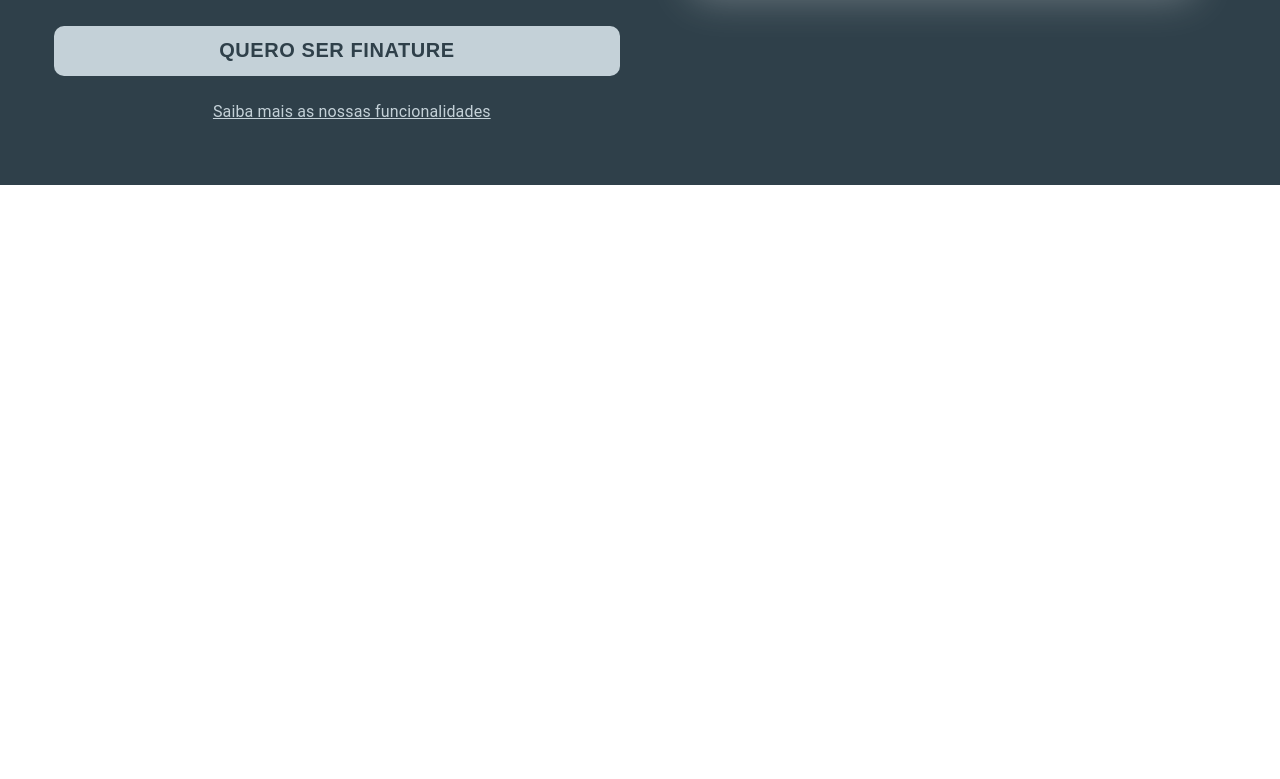
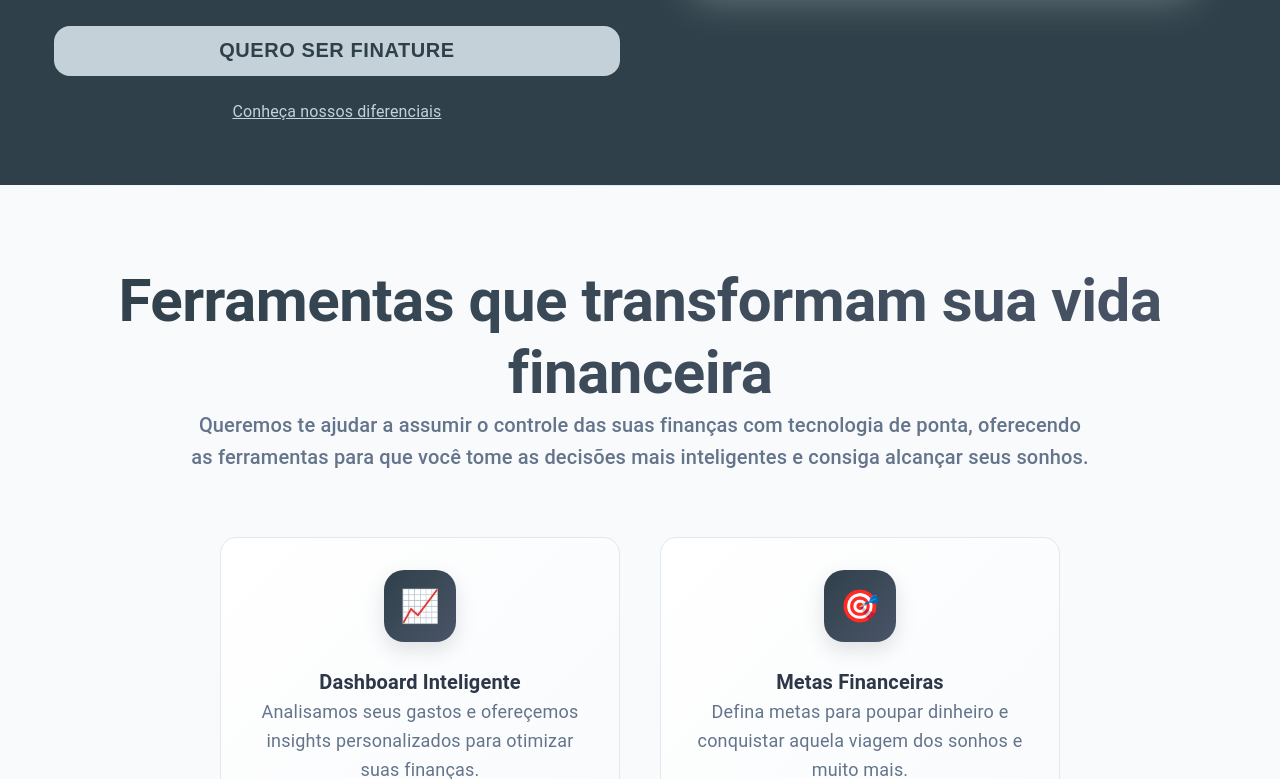
Before and after one commit to mac0350-financas/financas, a React (Vite) app in the folder client/: page /landing in a window 1280 px wide. Shown: the part 701-1480 px from the top of the page. Before the commit the page ends 886 px from the top, so only its background shows below. Built offline with nearby package versions, Linux system fonts and the light colour scheme.

Commit message:
feat(landing): add seção sobre funcionalidades do site
Signed-off-by: Isabella Caselli <bellacaselli20@gmail.com>

```diff
--- a/client/src/components/LandingPage/BotaoFinature.jsx
+++ b/client/src/components/LandingPage/BotaoFinature.jsx
@@ -1,23 +1,23 @@
 import React from 'react';
 import { Button } from '@mui/material';
 import { styled } from '@mui/system';
-import { cores } from '../../themes/temas';
+import { cores, titulo, bordas } from '../../themes/temas';
 
 const BotaoSerFinature = styled(Button)({
   height: '50px',
   width: '95%',
   backgroundColor: cores.cinzaClaro,
-  borderRadius: '10px',
-  fontFamily: 'Kantumruy Pro, sans-serif',
+  borderRadius: bordas.raioPadrao,
+  fontFamily: titulo.fontePadrao,
   alignContent: 'center',
-  fontWeight: 'bold',
-  color: '#2F404A',
+  fontWeight: titulo.pesoNegrito,
+  color: cores.fundoEscuro,
   fontSize: '20px',
   '&:hover': {
-    backgroundColor: '#D9D9D9',
+    backgroundColor: cores.botaoHover,
   },
   '&:disabled': {
-    backgroundColor: 'rgba(109, 122, 130, 0.3)',
+    backgroundColor: cores.botaoPrimario,
     color: '#999',
     cursor: 'not-allowed',
   },
--- a/client/src/components/LandingPage/LayoutPrincipal.jsx
+++ b/client/src/components/LandingPage/LayoutPrincipal.jsx
@@ -1,4 +1,5 @@
 import { styled } from '@mui/system';
+import { cores } from '../../themes/temas';
 
 export const MainContainer = styled('div')({
   display: 'flex',
@@ -7,7 +8,7 @@
   width: '100%',
   margin: 0,
   padding: 0,
-  backgroundColor: '#2F404A',
+  backgroundColor: cores.fundoEscuro,
   position: 'absolute',
   top: 0,
   left: 0,
@@ -19,7 +20,7 @@
   display: 'flex',
   flex: '0 0 auto',
   minHeight: '100vh',
-  backgroundColor: '#2F404A'
+  backgroundColor: cores.fundoEscuro
 });
 
 export const MetadeEsquerda = styled('div')({
@@ -62,8 +63,7 @@
 });
 
 export const SecaoInferior = styled('div')({
-  backgroundColor: '#F2F2F2',
-  padding: '60px 0',
+  backgroundColor: cores.fundoLandingSecao,
   display: 'flex',
-  justifyContent: 'center',
+  flexDirection: 'column',
 });
--- /dev/null
+++ b/client/src/components/LandingPage/SecaoFuncionalidades.jsx
@@ -0,0 +1,179 @@
+import React from 'react';
+import { Box, Typography, Paper, Grid, Container } from '@mui/material';
+import { styled } from '@mui/system';
+import { cores, titulo, espacamento, bordas, tamanhos, gradientes, sombras, transicoes } from '../../themes/temas';
+
+const SecaoContainer = styled(Box)({
+  backgroundColor: cores.fundoLandingSecao,
+  padding: espacamento.paddingSecao,
+  position: 'relative',
+  '&::before': {
+    content: '""',
+    position: 'absolute',
+    top: 0,
+    left: 0,
+    right: 0,
+    height: tamanhos.alturaLinha,
+    background: gradientes.linha,
+  }
+});
+
+const CartaoFuncionalidade = styled(Paper)(({ theme }) => ({
+  padding: espacamento.paddingCard,
+  height: tamanhos.alturaCard,
+  minHeight: tamanhos.alturaCard,
+  display: 'flex',
+  flexDirection: 'column',
+  alignItems: 'center',
+  textAlign: 'center',
+  border: `1px solid ${cores.bordaCard}`,
+  borderRadius: bordas.raioCard,
+  background: gradientes.card,
+  transition: transicoes.padrao,
+  cursor: 'pointer',
+  position: 'relative',
+  overflow: 'hidden',
+  margin: '0 auto',
+  width: '100%',
+  maxWidth: tamanhos.larguraMaxCard,
+  '&::before': {
+    content: '""',
+    position: 'absolute',
+    top: 0,
+    left: 0,
+    right: 0,
+    height: tamanhos.alturaGradiente,
+    background: gradientes.principal,
+    transform: 'scaleX(0)',
+    transformOrigin: 'left',
+    transition: transicoes.transform,
+  },
+  '&:hover': {
+    transform: 'translateY(-8px)',
+    boxShadow: sombras.cardHover,
+    borderColor: cores.bordaCardHover,
+    '&::before': {
+      transform: 'scaleX(1)',
+    },
+    '& .icone-funcionalidade': {
+      transform: 'scale(1.1)',
+    },
+    '& .titulo-funcionalidade': {
+      color: cores.corPrincipal,
+    }
+  }
+}));
+
+const IconeFuncionalidade = styled(Box)({
+  width: tamanhos.iconeSize,
+  height: tamanhos.iconeSize,
+  borderRadius: bordas.raioIcone,
+  display: 'flex',
+  alignItems: 'center',
+  justifyContent: 'center',
+  fontSize: tamanhos.iconeFont,
+  marginBottom: espacamento.marginCard,
+  background: gradientes.principal,
+  color: cores.fundoBranco,
+  transition: transicoes.transform,
+  boxShadow: sombras.icone,
+});
+
+const TituloSecao = styled(Typography)({
+  fontSize: titulo.tamanhoSecao,
+  fontWeight: titulo.pesoNegrito,
+  color: cores.textoEscuro,
+  textAlign: 'center',
+  marginBottom: titulo.marginTitulo,
+  background: gradientes.texto,
+  backgroundClip: 'text',
+  WebkitBackgroundClip: 'text',
+  WebkitTextFillColor: 'transparent',
+  letterSpacing: titulo.letraSpacer,
+});
+
+const SubtituloSecao = styled(Typography)({
+  fontSize: titulo.tamanhoSubtitulo,
+  color: cores.textoSecundario,
+  textAlign: 'center',
+  marginBottom: espacamento.marginSecao,
+  maxWidth: tamanhos.larguraMaxSubtitulo,
+  margin: `0 auto ${espacamento.marginSecao} auto`,
+  lineHeight: '1.6',
+});
+
+const funcionalidades = [
+    {
+        icone: '📈',
+        titulo: 'Dashboard Inteligente',
+        descricao: 'Analisamos seus gastos e ofereçemos insights personalizados para otimizar suas finanças.'
+    },
+    {
+        icone: '🎯',
+        titulo: 'Metas Financeiras',
+        descricao: 'Defina metas para poupar dinheiro e conquistar aquela viagem dos sonhos e muito mais.'
+    },
+    {
+        icone: '📊',
+        titulo: 'Investimentos Guiados',
+        descricao: 'Simulações precisas para que você compare investimentos e tome a melhor decisão.'
+    },
+    {
+        icone: '📝',
+        titulo: 'Registro de movimentações',
+        descricao: 'Cadastre suas transações de forma rápida e fácil, mantendo o controle total das suas finanças.'
+    }
+];
+
+const SecaoFuncionalidades = () => {
+  return (
+    <SecaoContainer id="funcionalidades-section">
+      <Container maxWidth="lg">
+        <TituloSecao variant="h2">
+          Ferramentas que transformam sua vida financeira
+        </TituloSecao>
+        <SubtituloSecao variant="h6">
+          Queremos te ajudar a assumir o controle das suas finanças com tecnologia de ponta, oferecendo as ferramentas para que você tome as decisões mais inteligentes e consiga alcançar seus sonhos.
+        </SubtituloSecao>
+
+        <Grid container spacing={espacamento.spacingGridLarge} justifyContent="center" alignItems="stretch">
+          {funcionalidades.map((func, index) => (
+            <Grid item xs={12} sm={6} lg={3} key={index} sx={{ display: 'flex', justifyContent: 'center' }}>
+              <CartaoFuncionalidade elevation={0}>
+                <IconeFuncionalidade className="icone-funcionalidade">
+                  {func.icone}
+                </IconeFuncionalidade>
+                <Typography
+                  variant="h6"
+                  className="titulo-funcionalidade"
+                  sx={{
+                    fontWeight: titulo.pesoSemiBold,
+                    color: cores.textoTitulo,
+                    marginBottom: titulo.marginTitulo,
+                    fontSize: titulo.tamanhoCard,
+                    transition: transicoes.cor
+                  }}
+                >
+                  {func.titulo}
+                </Typography>
+                <Typography
+                  variant="body2"
+                  sx={{
+                    color: cores.textoSecundario,
+                    lineHeight: '1.6',
+                    fontSize: '18px',
+                    flex: 1
+                  }}
+                >
+                  {func.descricao}
+                </Typography>
+              </CartaoFuncionalidade>
+            </Grid>
+          ))}
+        </Grid>
+      </Container>
+    </SecaoContainer>
+  );
+};
+
+export default SecaoFuncionalidades;
--- a/client/src/components/LandingPage/SecaoSobre.jsx
+++ b/client/src/components/LandingPage/SecaoSobre.jsx
@@ -12,9 +12,9 @@
   };
 
   const handleSaibaMaisClick = () => {
-    const carrosselSection = document.getElementById('carrossel-section');
-    if (carrosselSection) {
-      carrosselSection.scrollIntoView({ behavior: 'smooth' });
+    const funcionalidadesSection = document.getElementById('funcionalidades-section');
+    if (funcionalidadesSection) {
+      funcionalidadesSection.scrollIntoView({ behavior: 'smooth' });
     }
   };
 
@@ -62,13 +62,14 @@
           mt: 3,
           cursor: 'pointer',
           textDecoration: 'underline',
+          width: '95%',
           '&:hover': {
             color: '#FFFFFF',
           },
         }}
         onClick={handleSaibaMaisClick}
       >
-        Saiba mais as nossas funcionalidades
+        Conheça nossos diferenciais
       </Typography>
     </Box>
   );
--- a/client/src/pages/LandingPage.jsx
+++ b/client/src/pages/LandingPage.jsx
@@ -5,13 +5,15 @@
 import TituloSecao from '../components/LandingPage/TituloSecao';
 import SecaoSobre from '../components/LandingPage/SecaoSobre';
 import ImagemPrincipal from '../components/LandingPage/ImagemPrincipal';
+import SecaoFuncionalidades from '../components/LandingPage/SecaoFuncionalidades';
 import {
   MainContainer,
   Conteudo,
   MetadeEsquerda,
   MetadeDireita,
   MetadeCima,
-  MetadeBaixo
+  MetadeBaixo,
+  SecaoInferior
 } from '../components/LandingPage/LayoutPrincipal';
 
 function LandingPage() {
@@ -31,6 +33,9 @@
           <ImagemPrincipal src="../../public/landing-branca.png" />
         </MetadeDireita>
       </Conteudo>
+      <SecaoInferior>
+        <SecaoFuncionalidades />
+      </SecaoInferior>
     </MainContainer>
   );
 }
--- a/client/src/themes/temas.jsx
+++ b/client/src/themes/temas.jsx
@@ -1,14 +1,22 @@
 // src/theme/temaFinature.js
 
 const cores = {
-    fundoBranco : '#FFFFFF',
+    fundoBranco: '#FFFFFF',
     fundoEscuro: '#2F404A',
     fundoSecundario: '#F2F2F2',
+    fundoLandingSecao: '#F8FAFC',
     textoPrimario: '#A0B0B9',
+    textoSecundario: '#64748B',
+    textoEscuro: '#1A202C',
+    textoTitulo: '#2D3748',
     botaoPrimario: 'rgba(109, 122, 130, 0.5)',
     botaoHover: '#D9D9D9',
     cinzaClaro: '#C4D1D8',
-    cinzaMedio: '#A0B0B9', // Adicionando o cinza médio
+    cinzaMedio: '#A0B0B9',
+    bordaCard: '#E2E8F0',
+    bordaCardHover: '#CBD5E0',
+    corPrincipal: '#2F404A',
+    corSecundaria: '#4A5568',
 };
 
 const titulo = {
@@ -24,10 +32,50 @@
     paddingHeroVertical: '64px',
     paddingSectionVertical: '48px',
     paddingInterno: 4,
+    paddingSecao: '80px 0',
+    paddingCard: '32px 24px',
+    marginSecao: '64px',
+    marginCard: '24px',
+    marginTitulo: '16px',
+    spacingGrid: 4,
+    spacingGridLarge: 5,
 };
 
 const bordas = {
     raioPadrao: '16px',
+    raioCard: '16px',
+    raioIcone: '20px',
 };
 
-export { cores, titulo, espacamento, bordas };
+const tamanhos = {
+    alturaCard: '300px',
+    larguraMaxCard: '350px',
+    larguraMaxSubtitulo: '900px',
+    iconeSize: '72px',
+    iconeFont: '32px',
+    alturaGradiente: '4px',
+    alturaLinha: '1px',
+};
+
+const gradientes = {
+    principal: 'linear-gradient(135deg, #2F404A 0%, #4A5568 100%)',
+    card: 'linear-gradient(135deg, #FFFFFF 0%, #F8FAFC 100%)',
+    linha: 'linear-gradient(90deg, transparent, #E2E8F0, transparent)',
+    texto: 'linear-gradient(135deg, #2F404A 0%, #4A5568 100%)',
+};
+
+const sombras = {
+    icone: '0 8px 20px rgba(47, 64, 74, 0.15)',
+    cardHover: '0 20px 40px rgba(47, 64, 74, 0.12), 0 8px 16px rgba(47, 64, 74, 0.08)',
+    botao: '0 4px 14px rgba(196, 209, 216, 0.25)',
+    botaoHover: '0 6px 20px rgba(196, 209, 216, 0.4)',
+    imagem: '0 25px 50px rgba(0, 0, 0, 0.15)',
+};
+
+const transicoes = {
+    padrao: 'all 0.3s cubic-bezier(0.4, 0, 0.2, 1)',
+    transform: 'transform 0.3s ease',
+    cor: 'color 0.3s ease',
+};
+
+export { cores, titulo, espacamento, bordas, tamanhos, gradientes, sombras, transicoes };
```
